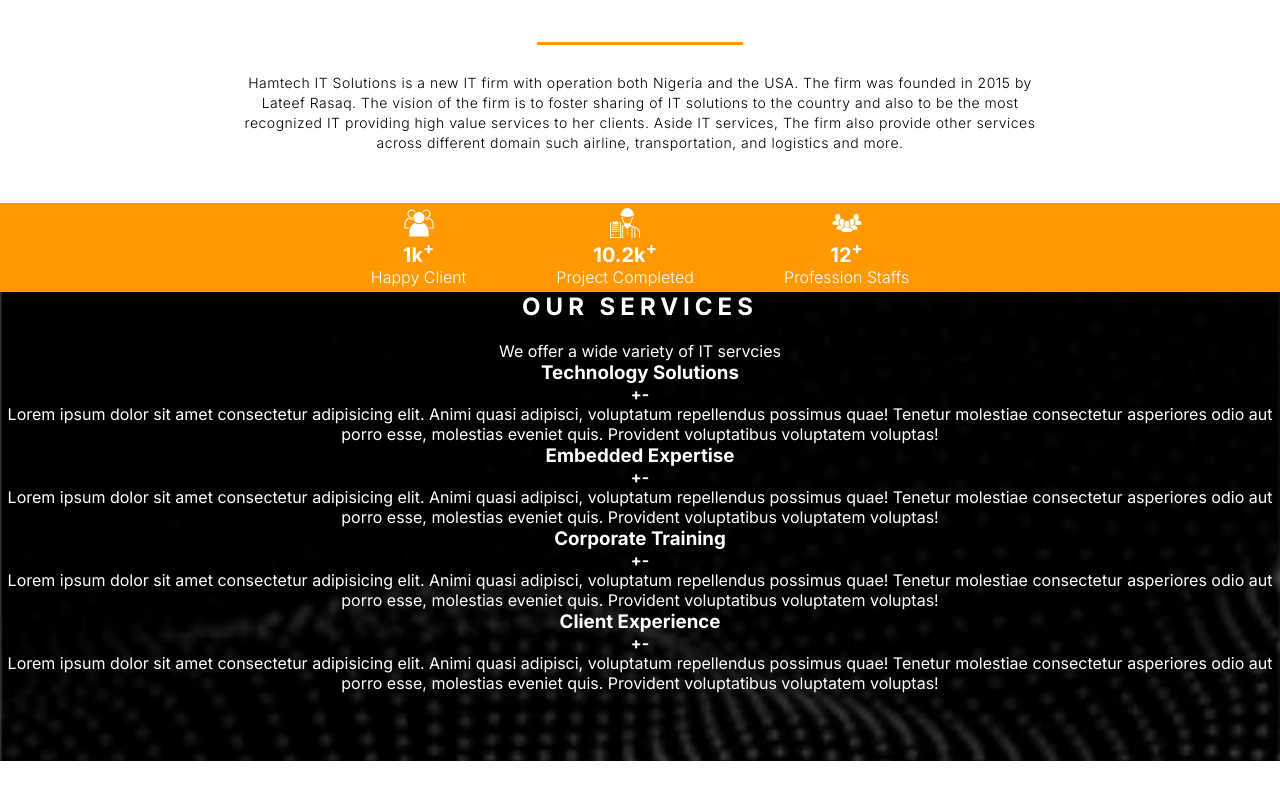
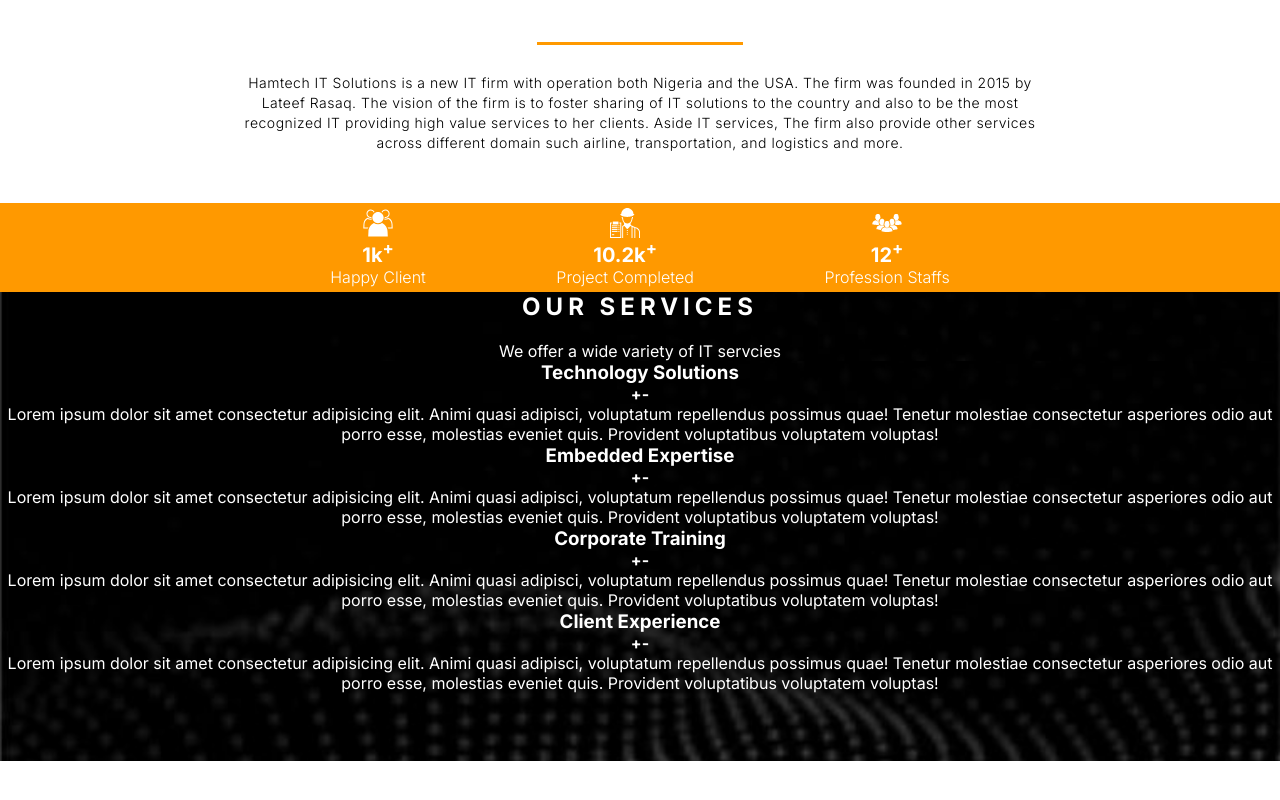
Before and after one commit to emdes12/Hamtech-IT-Solutions, a plain HTML site: page index.html in a window 1280 px wide. Shown: the part 1054-1854 px from the top of the page. Drawn offline with Linux system fonts and the light colour scheme.

Commit message:
Update index.css

```diff
--- a/style/index.css
+++ b/style/index.css
@@ -288,11 +288,10 @@ button {
 .reviews {
   padding: 5px 20px;
   display: flex;
-  flex-wrap: wrap;
   max-width: 700px;
   width: 100%;
   align-items: center;
-  justify-content: center;
+  justify-content: space-around;
   gap: 90px;
 }
 
```
